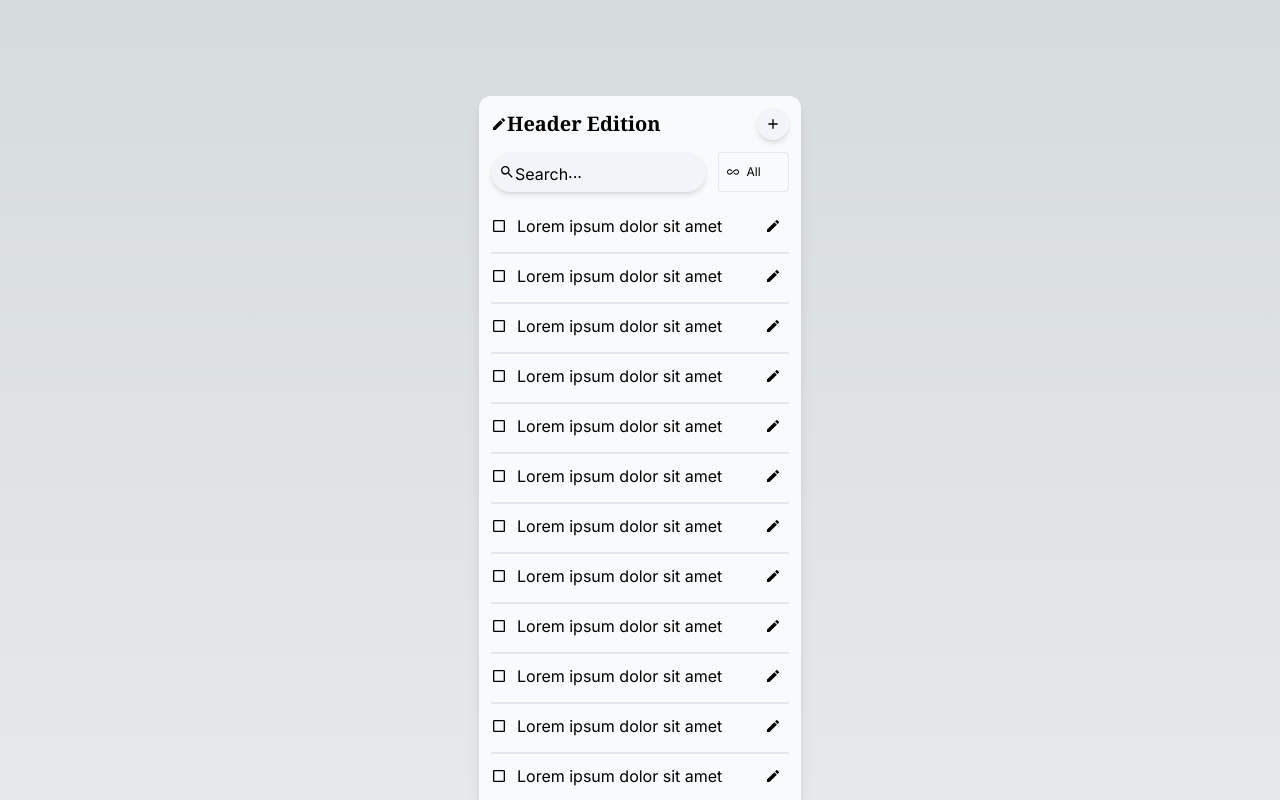
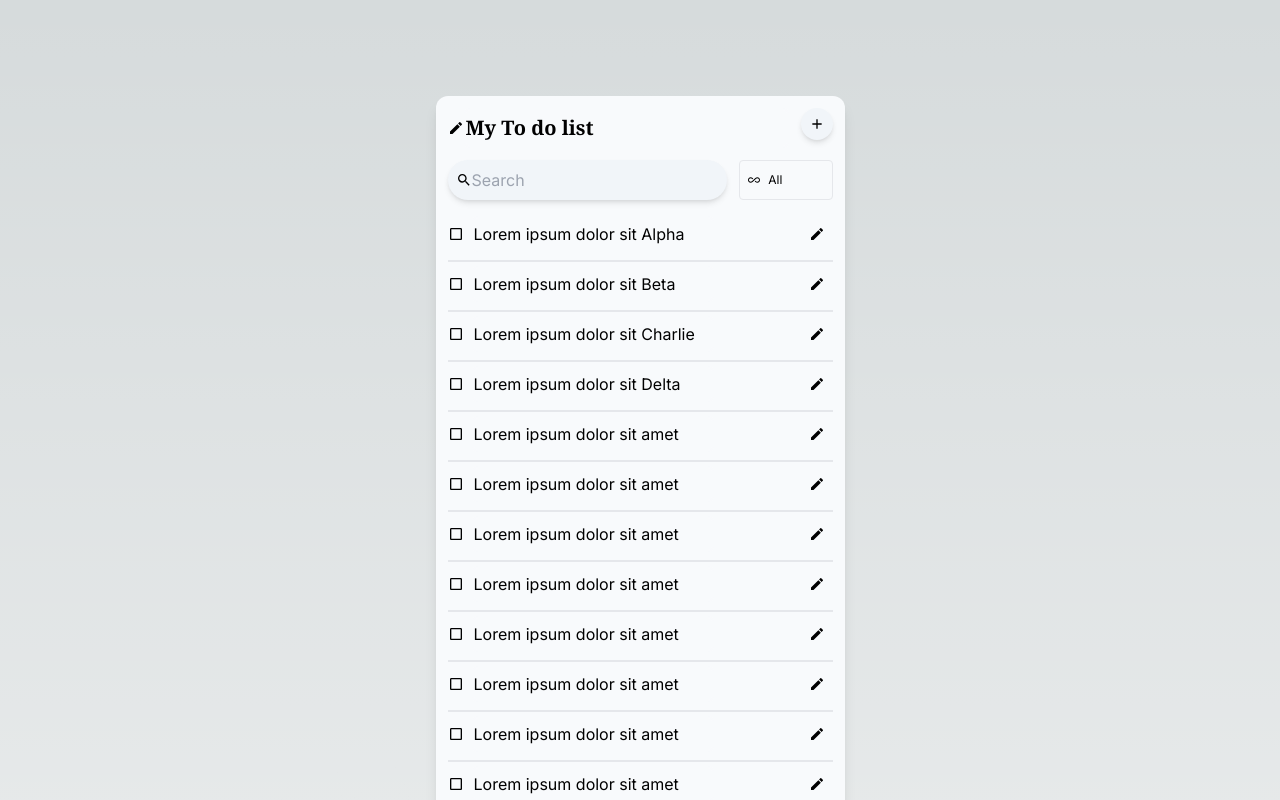
Before and after one commit to mad-js-dev/next-tailwind-todo, a Next.js app: page / in a window 1280 px wide. Shown: the top 800 px of the page. Built offline with nearby package versions, Linux system fonts and the light colour scheme.

Commit message:
Filter events. 10 hours milestone

```diff
--- /dev/null
+++ b/src/app/SearchBar/SearchBar.tsx
@@ -0,0 +1,30 @@
+'use client'
+import { useRef, useState } from 'react';
+import { MdEdit, MdAdd, MdSearch, MdCheckBox, MdCheckBoxOutlineBlank, MdAllInclusive } from 'react-icons/md';
+import classNames from 'classnames';
+
+type searchBarProps = {
+    onChange: Function
+}
+
+export default function SearchBar(props:searchBarProps) {
+    return (
+      <main
+        className={'flex flex-row bg-slate-100 rounded-full shadow-md h-10 p-2'}
+      >
+            <div className="content-center">
+                <MdSearch />
+            </div>
+            <div className="content-center text-md align-middle	">
+                <div className="align-middle">
+                    <input
+                    type="text"
+                    placeholder="Search"
+                    className="bg-slate-100 outline-none"
+                    onChange={e => props.onChange(e.target.value)}
+                     />
+                </div>
+            </div>
+      </main>
+    );
+  }
--- a/src/app/TaskList/TaskList.tsx
+++ b/src/app/TaskList/TaskList.tsx
@@ -1,7 +1,10 @@
 'use client'
+import { ChangeEvent, useRef, useState } from 'react';
 import { MdEdit, MdAdd, MdSearch, MdCheckBox, MdCheckBoxOutlineBlank, MdAllInclusive } from 'react-icons/md';
 import TaskListItem from "./TaskListItem";
 import ToggleButton from "../ToggleButton/ToggleButton";
+import SearchBar from "../SearchBar/SearchBar";
+import classNames from 'classnames';
 
 type TaskListItemProps = {
     title: string
@@ -15,20 +18,73 @@ type TaskListProps = {
 }
 
 export default function TaskList(props:TaskListProps) {
+    let [editMode, setEditMode] = useState(false);
+    let titleInput = useRef<HTMLInputElement>(null);
+    let [title, setTitle] = useState (props.title || 'Default title');
+    let [searchString, setSearchString] = useState ('');
+    let [toggleIndex, setToggleIndex] = useState (0);
+
+    function toggleEditMode() {
+        const inputElement = titleInput.current
+        setEditMode(!editMode)
+
+        if(inputElement !== null) {
+            const selection = window.getSelection()
+            if (selection !== null) { selection.removeAllRanges() }
+            inputElement.selectionStart = inputElement.selectionEnd = inputElement.value.length
+            setTimeout(() => {inputElement.focus()})
+        }
+    }
 
     function filterData() {
-        return props.data
+        let result = props.data.filter((item) => {
+            if(searchString!='') {
+                return (item.title.includes(searchString) ||item.description.includes(searchString))
+            } else {
+                return true
+            }
+        });
+
+        if(toggleIndex!=0) {
+            result = props.data.filter((item) => {
+                if(toggleIndex==1 && item.completed) return true
+                if(toggleIndex==2 && !item.completed) return true
+                return false
+            });
+        }
+        return result
     }
 
     return (
-      <main className="flex flex-col gap-3 rounded-xl bg-slate-50 shadow-lg p-3 relative z-1">
+      <main
+        className={'flex flex-col gap-3 rounded-xl bg-slate-50 shadow-lg p-3 relative z-1'}
+      >
         <div className="flex flex-row justify-between gap-3">
-            <div className="flex">
-                <div className="content-center">
-                    <MdEdit />
+            <div
+            className={classNames(
+                'group',
+                {'is-editable': editMode},
+                'flex'
+            )}>
+                <div className="content-center" onClick={toggleEditMode}>
+                    <MdEdit  className="hover:text-green-600" />
                 </div>
                 <div className="content-center font-serif text-xl font-semibold">
-                    Header Edition
+                    <input
+                        type="text"
+                        ref={titleInput}
+                        className="
+                        bg-transparent border-2 rounded-md outline-0 p-1 box-border transition-all duration-300
+                        no-underline group-hover/labelWrapper:underline group-[.is-editable]:no-underline
+                        hover:cursor-pointer
+                        border-slate-50 group-[.is-editable]:border-black
+                        pl-0 group-[.is-editable]:pl-1
+                        disabled:pointer-events-none
+                        "
+                        value={title}
+                        onChange={e => setTitle(e.target.value)}
+                        disabled={!editMode}
+                    />
                 </div>
             </div>
             <div>
@@ -39,21 +95,11 @@ export default function TaskList(props:TaskListProps) {
         </div>
         <div className="flex flex-row gap-3">
             <div className="basis-3/4">
-                <div className="flex flex-row bg-slate-100 rounded-full shadow-md h-10 p-2">
-                    <div className="content-center">
-                        <MdSearch />
-                    </div>
-                    <div className="content-center text-md align-middle	">
-                        <span className="align-middle">
-                            Search
-                        </span>
-                        ...
-                    </div>
-                </div>
+                <SearchBar onChange={(e:string) => setSearchString(e)} />
             </div>
             <div className="basis-1/4 h-10">
                 <div className="h-full">
-                    <ToggleButton />
+                    <ToggleButton onChange={(index:number) => setToggleIndex(index)}/>
                 </div>
             </div>
         </div>
--- a/src/app/TaskList/TaskListItem.tsx
+++ b/src/app/TaskList/TaskListItem.tsx
@@ -1,7 +1,6 @@
-import { useState, useRef } from 'react';
+import { useState, useRef, useEffect } from 'react';
 import classNames from "classnames";
 import { MdEdit, MdDelete, MdOutlineSave, MdCheckBox, MdCheckBoxOutlineBlank } from 'react-icons/md';
-
 
 type TaskListItemProps = {
     title: string
@@ -12,11 +11,27 @@ type TaskListItemProps = {
 export default function TaskList(props:TaskListItemProps) {
     let [editMode, setEditMode] = useState (false);
     let [expandedMode, setExpandedMode] = useState (false);
+
     let [completed, setCompleted] = useState (false);
     let [title, setTitle] = useState (props.title || 'Default title');
     let [description, setDescription] = useState (props.description || 'Lorem ipsum dolor sit amet consectetur adipisicing elit. Suscipit optio libero aperiam eius dolorum facere, architecto temporibus esse.')
     let titleInput = useRef<HTMLInputElement>(null);
     let descriptionInput = useRef<HTMLTextAreaElement>(null);
+
+    //setDescription(props.description)
+
+
+    useEffect(() => {
+        setTitle(props.title)
+    }, [props.title]);
+
+    useEffect(() => {
+        setDescription(props.description)
+    }, [props.description]);
+
+    useEffect(() => {
+        setCompleted(props.completed)
+    }, [props.completed]);
 
     function toggleCheckbox() {
         setCompleted(!completed)
@@ -37,7 +52,6 @@ export default function TaskList(props:TaskListItemProps) {
             setTimeout(() => {inputElement.focus()})
         }
     }
-
 
     return (
         <main className={classNames(
@@ -68,7 +82,8 @@ export default function TaskList(props:TaskListItemProps) {
                                 type="text"
                                 ref={titleInput}
                                 className="
-                                bg-transparent border-2 rounded-md outline-0 p-1 box-border transition-all duration-300 no-underline group-hover/labelWrapper:underline  group-[.is-editable]:no-underline
+                                bg-transparent border-2 rounded-md outline-0 p-1 box-border transition-all duration-300
+                                no-underline group-hover/labelWrapper:underline  group-[.is-editable]:no-underline
                                 border-slate-50 group-[.is-editable]:border-black
                                 pl-0 group-[.is-editable]:pl-1
                                 disabled:pointer-events-none
--- a/src/app/ToggleButton/ToggleButton.tsx
+++ b/src/app/ToggleButton/ToggleButton.tsx
@@ -3,12 +3,17 @@
     import { MdCheckBox, MdCheckBoxOutlineBlank, MdAllInclusive } from 'react-icons/md';
     import classNames from "classnames";
 
-    export default function ToggleButton() {
+    type ToggleButtonProps = {
+        onChange: Function
+    }
+
+    export default function ToggleButton(props:ToggleButtonProps) {
         let [toggleState, setToggleState] = useState (false);
         let [selectedIndex, setSelectedIndex] = useState (0);
 
         function setState(index:number) {
             setSelectedIndex(index)
+            props.onChange(index)
         }
 
         return (
--- a/src/app/page.tsx
+++ b/src/app/page.tsx
@@ -4,8 +4,28 @@ import TaskList from "./TaskList/TaskList";
 export default function Home() {
   const data  = [
     {
+      title: 'Lorem ipsum dolor sit Alpha',
+      description: 'Lorem ipsum dolor sit amet consectetur adipisicing elit. Suscipit optio libero aperiam eius dolorum facere, architecto temporibus esse.',
+      completed: false
+    },
+    {
+      title: 'Lorem ipsum dolor sit Beta',
+      description: 'Lorem ipsum dolor sit amet consectetur adipisicing elit. Suscipit optio libero aperiam eius dolorum facere, architecto temporibus esse.',
+      completed: false
+    },
+    {
+      title: 'Lorem ipsum dolor sit Charlie',
+      description: 'Lorem ipsum dolor sit amet consectetur adipisicing elit. Suscipit optio libero aperiam eius dolorum facere, architecto temporibus esse.',
+      completed: false
+    },
+    {
+      title: 'Lorem ipsum dolor sit Delta',
+      description: 'Lorem ipsum dolor sit amet consectetur adipisicing elit. Suscipit optio libero aperiam eius dolorum facere, architecto temporibus esse.',
+      completed: false
+    },
+    {
       title: 'Lorem ipsum dolor sit amet',
-      description: 'Lorem ipsum dolor sit amet consectetur adipisicing elit. Suscipit optio libero aperiam eius dolorum facere, architecto temporibus esse.',
+      description: 'Delta Lorem ipsum dolor sit amet consectetur adipisicing elit. Suscipit optio libero aperiam eius dolorum facere, architecto temporibus esse.',
       completed: false
     },
     {
@@ -126,32 +146,12 @@ export default function Home() {
     {
       title: 'Lorem ipsum dolor sit amet',
       description: 'Lorem ipsum dolor sit amet consectetur adipisicing elit. Suscipit optio libero aperiam eius dolorum facere, architecto temporibus esse.',
-      completed: false
+      completed: true
     },
     {
       title: 'Lorem ipsum dolor sit amet',
       description: 'Lorem ipsum dolor sit amet consectetur adipisicing elit. Suscipit optio libero aperiam eius dolorum facere, architecto temporibus esse.',
-      completed: false
-    },
-    {
-      title: 'Lorem ipsum dolor sit amet',
-      description: 'Lorem ipsum dolor sit amet consectetur adipisicing elit. Suscipit optio libero aperiam eius dolorum facere, architecto temporibus esse.',
-      completed: false
-    },
-    {
-      title: 'Lorem ipsum dolor sit amet',
-      description: 'Lorem ipsum dolor sit amet consectetur adipisicing elit. Suscipit optio libero aperiam eius dolorum facere, architecto temporibus esse.',
-      completed: false
-    },
-    {
-      title: 'Lorem ipsum dolor sit amet',
-      description: 'Lorem ipsum dolor sit amet consectetur adipisicing elit. Suscipit optio libero aperiam eius dolorum facere, architecto temporibus esse.',
-      completed: false
-    },
-    {
-      title: 'Lorem ipsum dolor sit amet',
-      description: 'Lorem ipsum dolor sit amet consectetur adipisicing elit. Suscipit optio libero aperiam eius dolorum facere, architecto temporibus esse.',
-      completed: false
+      completed: true
     },
     {
       title: 'Lorem ipsum dolor sit amet',
```
